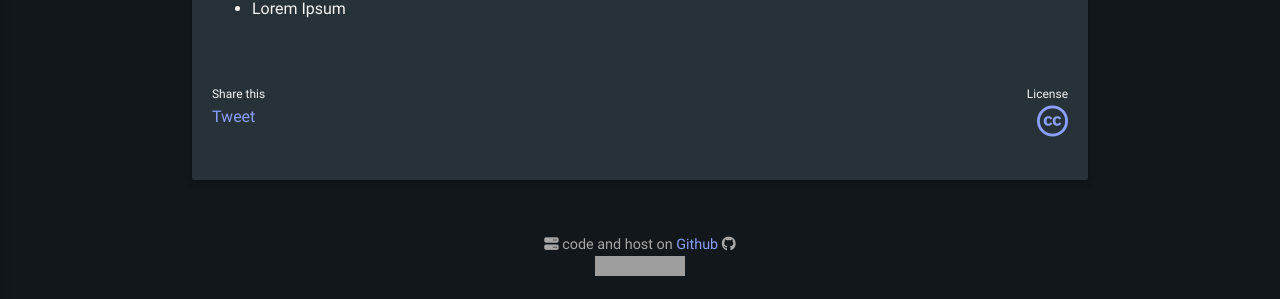
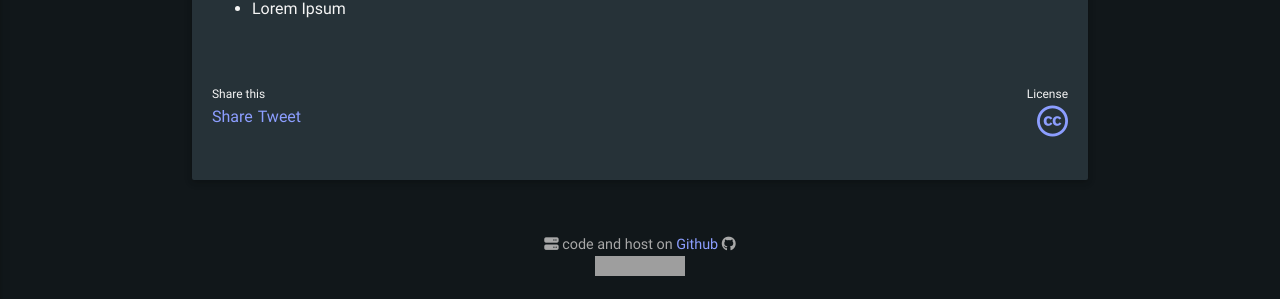
Before and after one commit to piruin/piruin.github.io, a Jekyll site: the page built from _posts/2016-09-14-atom-package-for-jekyll.markdown, in a window 1280 px wide. Shown: the part 607-906 px from the top of the page. Built offline with Jekyll 4.4.1, drawn with Linux system fonts in a browser that asks for light colours; nearby versions of some CDN libraries; comment, search, counter and statistics services are not loaded; grey boxes are pictures that could not be loaded.

Commit message:
add facebook share button

```diff
--- /dev/null
+++ b/_includes/share/facebook.html
@@ -0,0 +1,11 @@
+<div id="fb-root"></div>
+<script>(function(d, s, id) {
+  var js, fjs = d.getElementsByTagName(s)[0];
+  if (d.getElementById(id)) return;
+  js = d.createElement(s); js.id = id;
+  js.src = "//connect.facebook.net/en_US/sdk.js#xfbml=1&version=v2.7";
+  fjs.parentNode.insertBefore(js, fjs);
+}(document, 'script', 'facebook-jssdk'));</script>
+<div class="fb-share-button" data-href="{{ page.url | prepend: site.url }}" data-layout="button" data-size="large" data-mobile-iframe="true">
+  <a class="fb-xfbml-parse-ignore" target="_blank" href="https://www.facebook.com/sharer/sharer.php?u={{ page.url | prepend: site.url | url_encode }}&amp;src=sdkpreparse">Share</a>
+</div>
--- /dev/null
+++ b/_includes/share/twitter.html
@@ -0,0 +1,2 @@
+<a data-size="large" class="twitter-share-button" href="https://twitter.com/intent/tweet">Tweet</a>
+<script async src="//platform.twitter.com/widgets.js" charset="utf-8"></script>
--- a/_layouts/post.html
+++ b/_layouts/post.html
@@ -14,10 +14,12 @@ layout: default
 </header>
 {{ content }}
 <footer class="row" style="margin-top:60px;">
-  <div class="col s6">
+  <div class="col s6 share">
     <small>Share this</small><br />
-    <a data-size="large" class="twitter-share-button" href="https://twitter.com/intent/tweet">Tweet</a>
-    <script async src="//platform.twitter.com/widgets.js" charset="utf-8"></script>
+    <div class="valign-wrapper">
+    {% include share/facebook.html %}
+    {% include share/twitter.html %}
+    </div>
   </div>
   <div class="col s6 right-align">
     <small>License</small><br />
--- a/_sass/components/_article.scss
+++ b/_sass/components/_article.scss
@@ -26,3 +26,7 @@ article {
 .post {
   margin-top: 60px;
 }
+
+.fb-share-button, .twitter-share-button {
+    margin-right: 5px;
+}
```
Lines whose indentation alone changed are shown as unchanged.
